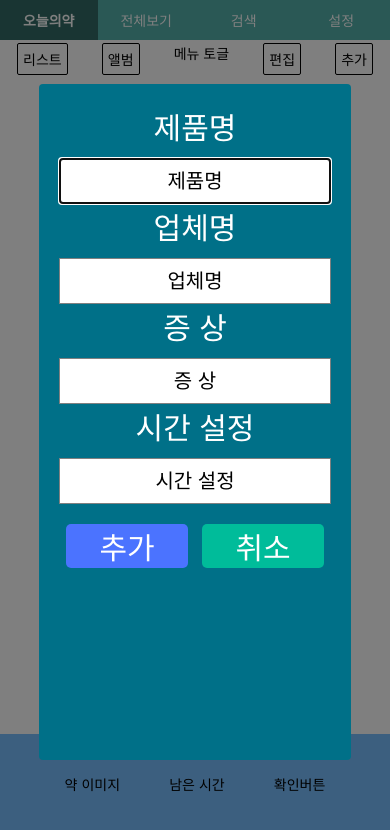
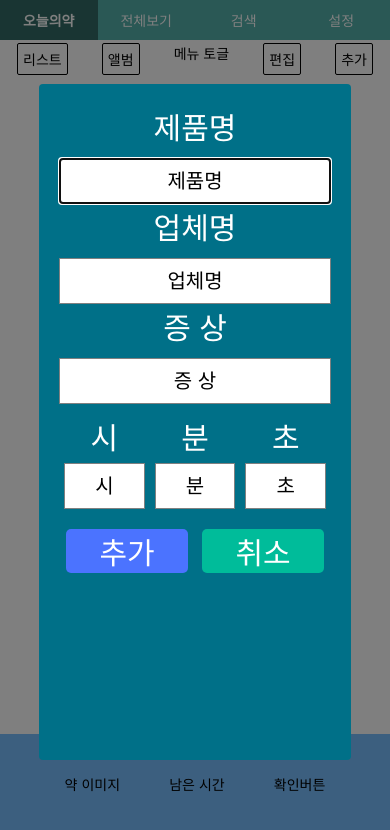
Before and after one commit to KimEunA97/KDT-2-Project-C-10, a React Native app in the folder PillGood/: screen / in a window 390 px wide. Both pictures are taken after a click on the element 195 px from the left and 139 px from the top of the page. Shown: the top 830 px of the page. Built offline with nearby package versions, Linux system fonts and the light colour scheme.

Commit message:
시/분/초 칸 추가

```diff
--- a/PillGood/src/component/TodayModal.js
+++ b/PillGood/src/component/TodayModal.js
@@ -5,9 +5,9 @@ const TodayModal = ({ visible, onClose, onAddPill }) => {
   const [pillName, setPillName] = useState('');
   const [companyName, setCompanyName] = useState('');
   const [symptoms, setSymptoms] = useState('');
-
-  //타이머 제어
-  const [timerValue, setTimerValue] = useState('');
+  const [hours, setHours] = useState('');
+  const [minutes, setMinutes] = useState('');
+  const [seconds, setSeconds] = useState('');
 
   const handlePillNameChange = (text) => {
     setPillName(text);
@@ -21,39 +21,40 @@ const TodayModal = ({ visible, onClose, onAddPill }) => {
     setSymptoms(text);
   };
 
-  //타이머 설정 함수
-  const handleTimerChange = (text) => {
-    // parseInt는 문자열을 정수값으로 변환
-    const value = parseInt(text, 10);
-
-    if (!isNaN(value)) {
-      setTimerValue(value);
-    } else {
-      setTimerValue(0); // 숫자로 변환할 수 없는 경우 기본값으로 설정
-    }
+  const handleHoursChange = (text) => {
+    setHours(text);
   };
 
-  //pillList 컴포넌트로 전달
+  const handleMinutesChange = (text) => {
+    setMinutes(text);
+  };
+
+  const handleSecondsChange = (text) => {
+    setSeconds(text);
+  };
+
   const handleConfirm = () => {
-    //확인버튼 누르면 입력한 칸 초기화
     setPillName('');
     setCompanyName('');
     setSymptoms('');
-    setTimerValue(0);
+    setHours('');
+    setMinutes('');
+    setSeconds('');
 
-    // 객체로 여러 값을 전달할 수 있음
-    if (pillName || companyName || symptoms || timerValue) {
+    if (pillName || companyName || symptoms || hours || minutes || seconds) {
       const pill = {
         pillName: pillName,
         companyName: companyName,
         symptoms: symptoms,
-        timerValue: timerValue,
-      }
-      //객체 콜백
+        timer: {
+          hours: hours,
+          minutes: minutes,
+          seconds: seconds,
+        },
+      };
       onAddPill(pill);
+    }
 
-    }
-    //확인 누르면 닫기
     onClose();
   };
 
@@ -85,15 +86,37 @@ const TodayModal = ({ visible, onClose, onAddPill }) => {
             onChangeText={handleSymptomsChange}
           />
 
+          <View style={styles.timeInputContainer}>
+            <View style={styles.timeInput}>
+              <Text style={styles.textColor}>시</Text>
+              <TextInput
+                style={styles.timeTextInput}
+                placeholder="시"
+                value={hours}
+                onChangeText={handleHoursChange}
+              />
+            </View>
 
-          <Text style={styles.textColor}>시간 설정</Text>
-          <TextInput
-            style={styles.input}
-            placeholder="시간 설정"
-            value={timerValue.toString()}
-            onChangeText={handleTimerChange}
-          />
+            <View style={styles.timeInput}>
+              <Text style={styles.textColor}>분</Text>
+              <TextInput
+                style={styles.timeTextInput}
+                placeholder="분"
+                value={minutes}
+                onChangeText={handleMinutesChange}
+              />
+            </View>
 
+            <View style={styles.timeInput}>
+              <Text style={styles.textColor}>초</Text>
+              <TextInput
+                style={styles.timeTextInput}
+                placeholder="초"
+                value={seconds}
+                onChangeText={handleSecondsChange}
+              />
+            </View>
+          </View>
 
           <View style={styles.btnContainer}>
             <TouchableOpacity onPress={handleConfirm} style={styles.createBtn}>
@@ -122,7 +145,7 @@ const styles = StyleSheet.create({
     padding: 20,
     borderRadius: 4,
     width: '80%',
-    height: "80%",
+    height: '80%',
     alignSelf: 'center',
   },
   textColor: {
@@ -132,12 +155,30 @@ const styles = StyleSheet.create({
   },
   input: {
     borderWidth: 1,
-    backgroundColor: "white",
+    backgroundColor: 'white',
     borderColor: 'gray',
     padding: 10,
     marginTop: 10,
     fontSize: 20,
-    textAlign: "center"
+    textAlign: 'center',
+  },
+  timeInputContainer: {
+    flexDirection: 'row',
+    justifyContent: 'space-between',
+    marginTop: 10,
+  },
+  timeInput: {
+    flex: 1,
+    marginHorizontal: 5,
+  },
+  timeTextInput: {
+    borderWidth: 1,
+    backgroundColor: 'white',
+    borderColor: 'gray',
+    padding: 10,
+    marginTop: 5,
+    fontSize: 20,
+    textAlign: 'center',
   },
   btnContainer: {
     justifyContent: 'space-around',
@@ -153,7 +194,6 @@ const styles = StyleSheet.create({
     width: '45%',
     backgroundColor: '#00BC9A',
     borderRadius: 5,
-
   },
 });
 
```
